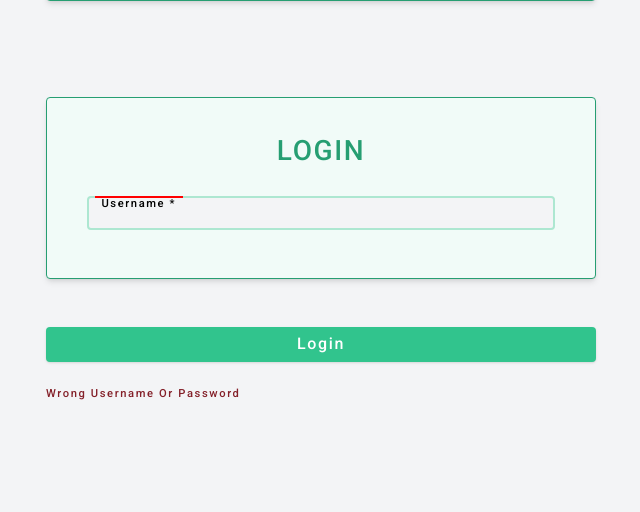
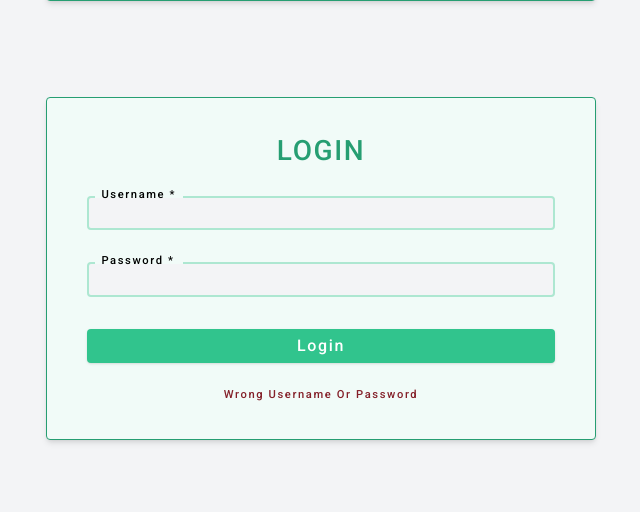
Before and after one commit to micex-pro/mpod, a PHP site: page / in a window 1280 px wide. Shown: the part 3098-3610 px from the top of the page, without its empty margins (319-959 px from the left). Before the commit the page ends 3498 px from the top, so only its background shows below. Run offline with PHP 8.4, Linux system fonts and the light colour scheme.

Commit message:
0705/2023

```diff
--- a/assets/css/global.css
+++ b/assets/css/global.css
@@ -461,10 +461,10 @@
   letter-spacing: var(--letter-spacing);
   position: absolute;
   left: 0.9rem;
-  top: -0.1rem;
+  top: -0.7rem;
   transition: 0.2s ease-in-out top;
   pointer-events: none;
-  /* border-top: 4px solid var(--primary-50); */
+  z-index: 100;
 }
 
 .modern-input {
@@ -474,6 +474,7 @@
   border: 2px solid var(--primary-200);
   background-color: var(--color-bg);
   transition: var(--transition-2);
+  margin-bottom: 1rem;
 }
 
 .modern-input:focus {
@@ -489,19 +490,25 @@
   top: -1.25rem;
   border-top: none;
   border-bottom: 5px solid var(--color-bg);
+  color: var(--primary-600);
 }
 .modern-input:focus + .modern-label {
   top: -1.25rem;
   border-top: none;
   border-bottom: 5px solid var(--color-bg);
+  color: var(--primary-600);
+}
+
+.modern-input:valid {
+  border: 2px solid var(--primary-500) !important;
 }
 
 .input-line {
   height: 2px;
-  background: red;
+  background: var(--primary-50);
   width: 5.5rem;
   margin-left: 0.5rem;
-  z-index: 100;
+  z-index: 50;
   position: absolute;
 }
 
--- a/index.html
+++ b/index.html
@@ -224,7 +224,8 @@
             />
             <label for="name" class="modern-label">username *</label>
           </div>
-          <!-- <div class="form-row">
+          <div class="form-row">
+            <div class="input-line"></div>
             <input
               type="password"
               class="modern-input"
@@ -232,9 +233,7 @@
               id="password"
               required
             />
-            <div class="test">
-              <label for="password" class="modern-label">Password *</label>
-            </div> -->
+            <label for="password" class="modern-label">Password *</label>
           </div>
           <button type="submit" class="btn btn-block">login</button>
           <small class="form-alert">Wrong username or password</small>
```
